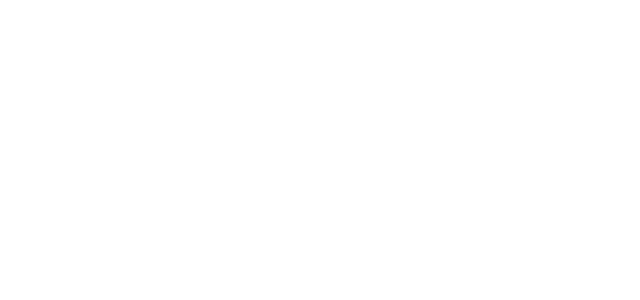
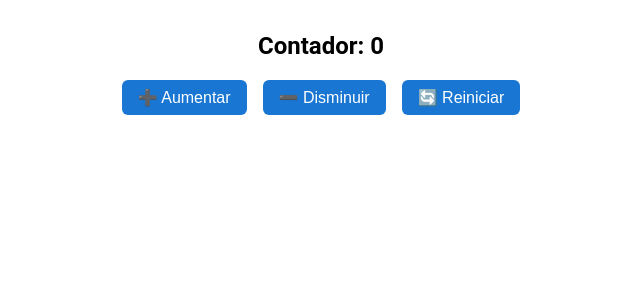
Before and after one commit to Abraham2748/angular-expert-03, an Angular app: page /counter in a window 1280 px wide. Before the commit this address led to /. Shown: the top 300 px of the page, without its empty margins (319-959 px from the left). Built offline with nearby package versions, Linux system fonts and the light colour scheme.

Commit message:
Implement Counter component

```diff
--- a/src/app/app.routes.ts
+++ b/src/app/app.routes.ts
@@ -1,3 +1,9 @@
 import { Routes } from '@angular/router';
+import { CounterComponent } from './counter/counter.component';
 
-export const routes: Routes = [];
+export const routes: Routes = [
+  {
+    path: 'counter',
+    component: CounterComponent,
+  },
+];
--- /dev/null
+++ b/src/app/counter/counter.component.css
@@ -0,0 +1,27 @@
+.counter-container {
+  text-align: center;
+  margin-top: 2rem;
+  font-family: "Roboto";
+}
+
+.button-group {
+  margin-top: 1rem;
+  display: flex;
+  gap: 1rem;
+  justify-content: center;
+}
+
+button {
+  padding: 0.5rem 1rem;
+  font-size: 1rem;
+  border: none;
+  border-radius: 6px;
+  background-color: #1976d2;
+  color: white;
+  cursor: pointer;
+  transition: background-color 0.2s;
+}
+
+button:hover {
+  background-color: #0e498c;
+}
--- /dev/null
+++ b/src/app/counter/counter.component.html
@@ -0,0 +1,9 @@
+<div class="counter-container">
+  <h2>Contador: {{ counter() }}</h2>
+
+  <div class="button-group">
+    <button (click)="increase()">➕ Aumentar</button>
+    <button (click)="decrease()">➖ Disminuir</button>
+    <button (click)="reset()">🔄 Reiniciar</button>
+  </div>
+</div>
--- /dev/null
+++ b/src/app/counter/counter.component.ts
@@ -0,0 +1,23 @@
+import { Component, signal } from '@angular/core';
+
+@Component({
+  selector: 'app-counter',
+  imports: [],
+  templateUrl: './counter.component.html',
+  styleUrl: './counter.component.css',
+})
+export class CounterComponent {
+  counter = signal(0);
+
+  increase() {
+    this.counter.update((currentValue) => currentValue + 1);
+  }
+
+  decrease() {
+    this.counter.update((currentValue) => currentValue - 1);
+  }
+
+  reset() {
+    this.counter.set(0);
+  }
+}
```
Also changed, not shown: 1 other file (tests, documents, lock files or other folders).
